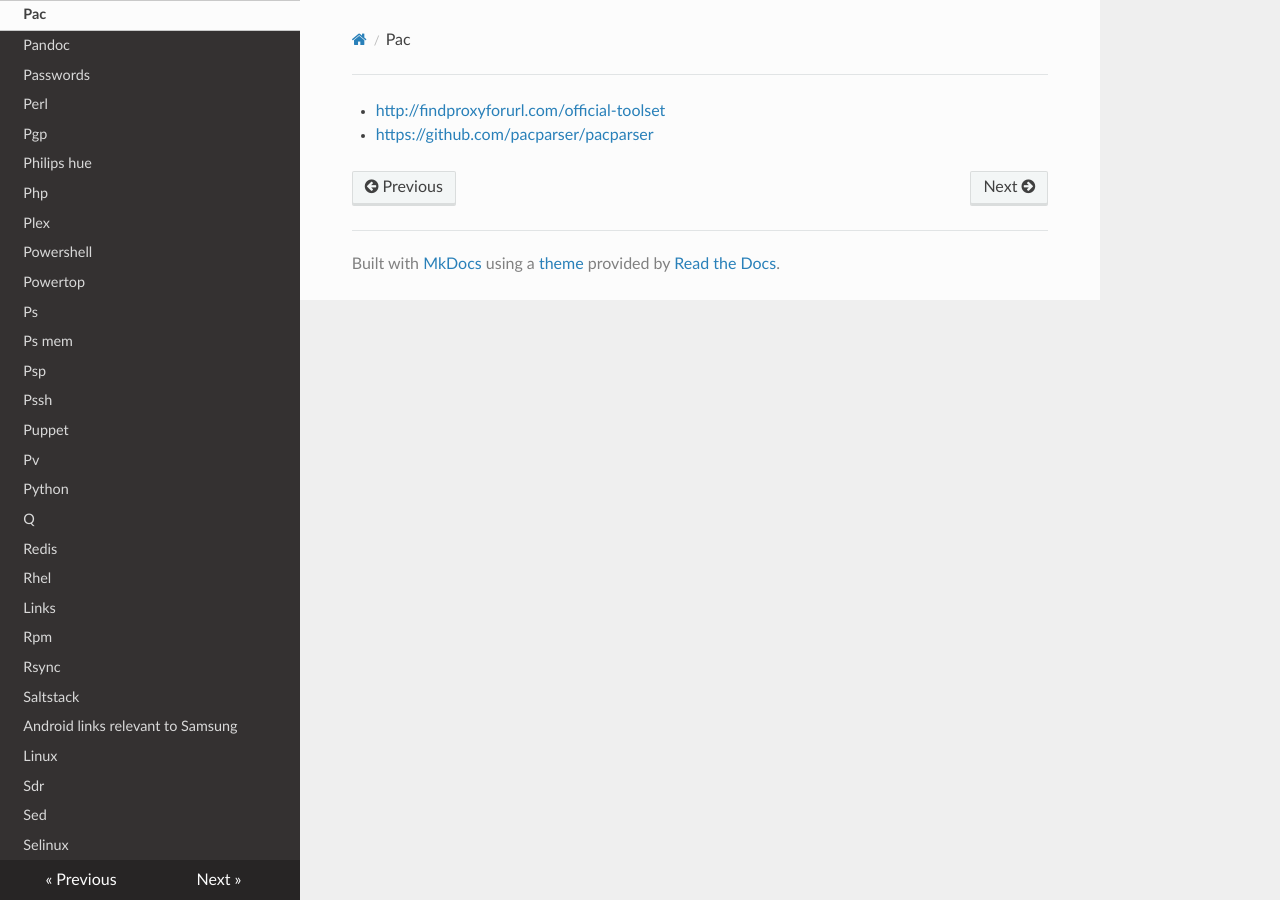
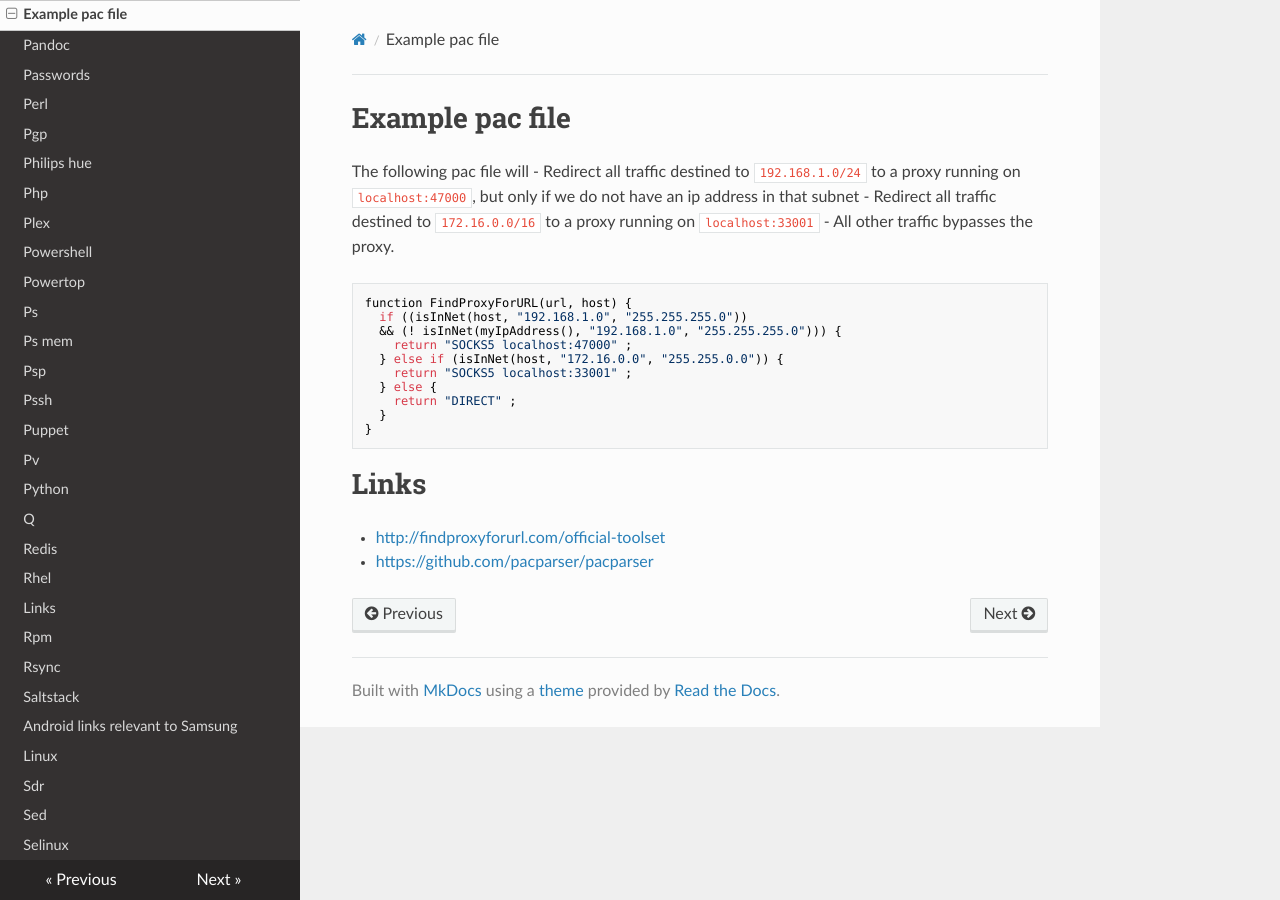
Before and after one commit to lando-cal/tech-notes, an MkDocs documentation site: the page built from docs/pac.md, in a window 1280 px wide. Built offline with MkDocs 1.6.1, drawn with Linux system fonts in a browser that asks for light colours; nearby versions of some CDN libraries.

Commit message:
Add example pac file

````diff
--- a/docs/pac.md
+++ b/docs/pac.md
@@ -1,2 +1,24 @@
+# Example pac file
+
+The following pac file will
+- Redirect all traffic destined to `192.168.1.0/24` to a proxy running on `localhost:47000`, but only if we do not have an ip address in that subnet
+- Redirect all traffic destined to `172.16.0.0/16` to a proxy running on `localhost:33001`
+- All other traffic bypasses the proxy.
+
+```
+function FindProxyForURL(url, host) {
+  if ((isInNet(host, "192.168.1.0", "255.255.255.0"))
+  && (! isInNet(myIpAddress(), "192.168.1.0", "255.255.255.0"))) {
+    return "SOCKS5 localhost:47000" ;
+  } else if (isInNet(host, "172.16.0.0", "255.255.0.0")) {
+    return "SOCKS5 localhost:33001" ;
+  } else {
+    return "DIRECT" ;
+  }
+}
+```
+
+# Links
+
 - <http://findproxyforurl.com/official-toolset>
 - <https://github.com/pacparser/pacparser>
````
